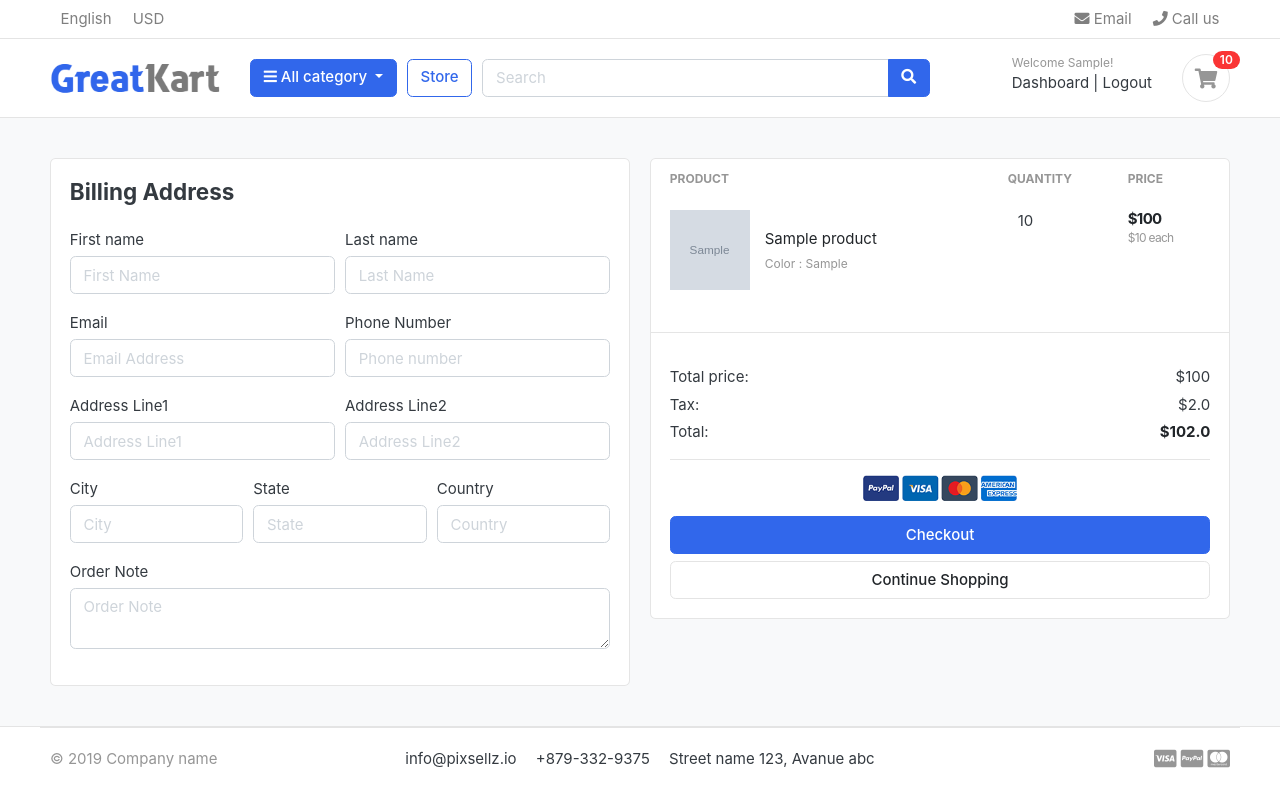
After one commit to MrinalBhatt/Greatkart, a Django app: page /cart/checkout/ in a window 1280 px wide. The commit adds this page. Run offline with Django 5.2, Linux system fonts and the light colour scheme; a user stored in the database is signed in; tables that the repository leaves empty hold one stand-in row (values such as "Sample post"); grey boxes marked "Sample" are stand-in pictures; some libraries are stand-ins or nearby versions; some web fonts are replaced.

Commit message:
add to cart with user signin

```diff
--- a/carts/admin.py
+++ b/carts/admin.py
@@ -2,7 +2,7 @@ from django.contrib import admin
 from carts.models import Cart, CartItem
 
 class CartAdmin(admin.ModelAdmin):
-    list_display = ('cart_id', 'created_at')
+    list_display = ('cart_id', 'user', 'created_at')
 
 class CartItemAdmin(admin.ModelAdmin):
     list_display = ('product' , 'cart' , 'is_active')
--- a/carts/context_processors.py
+++ b/carts/context_processors.py
@@ -1,13 +1,25 @@
 from carts.models import Cart,CartItem
 from carts.views import _cart_id
-
+from django.http import HttpResponse
 def cart_count(request):
     cart_count = 0
     try:
-        cart = Cart.objects.get(cart_id = _cart_id(request))
-        cart_items = CartItem.objects.filter(cart = cart, is_active = True)
-        for cart_item in cart_items:
-            cart_count += cart_item.quantity
-    except Cart.DoesNotExist:
+        if request.user.is_authenticated:
+            cart_id = request.user
+            cart = Cart.objects.filter(user = cart_id )
+            cart_items = list()
+            for ct in cart:
+                cart_items = CartItem.objects.filter(cart = ct, is_active = True)
+                for cart_item in cart_items:
+                    cart_count += cart_item.quantity
+
+        else:
+            cart_id = _cart_id(request)
+            cart = Cart.objects.get(cart_id = cart_id)
+            cart_items = CartItem.objects.filter(cart = cart, is_active = True)
+            for cart_item in cart_items:
+                cart_count += cart_item.quantity
+    except (Cart.DoesNotExist, CartItem.DoesNotExist):
         cart_count = 0
+
     return {'cart_count' : cart_count}
--- a/carts/urls.py
+++ b/carts/urls.py
@@ -4,8 +4,8 @@ from carts import views
 urlpatterns = [
     path('', views.cart, name='cart'),
     path('add_cart/<int:product_id>', views.add_cart, name="add_cart"),
-    path('delete_cart_quantity/<int:cart_item_id>', views.delete_cart_quantity, name="delete_cart_quantity"),
-    path('remove_cart_item/<int:cart_item_id>', views.remove_cart_item, name="remove_cart_item")
-
+    path('delete_cart_quantity/<int:cart_item_id>/<str:cart_id>', views.delete_cart_quantity, name="delete_cart_quantity"),
+    path('remove_cart_item/<int:cart_item_id>/<str:cart_id>', views.remove_cart_item, name="remove_cart_item"),
+    path('checkout/', views.checkout, name="checkout")
 
 ]
--- a/carts/views.py
+++ b/carts/views.py
@@ -4,12 +4,15 @@ from django.http import  HttpResponse
 from store.models import Product, VariationProduct
 from .models import Cart,CartItem
 from django.core.exceptions import ObjectDoesNotExist
+from django.contrib.auth.decorators import login_required
+from django.contrib.auth.models import AnonymousUser
 
 def _cart_id(request):
     cart_id = request.session.session_key
-    if not cart_id:
+    if not cart_id :
         cart_id = request.session.create()
     return cart_id
+
 
 def add_cart(request, product_id):
     product = Product.objects.get(id = product_id)
@@ -26,10 +29,13 @@ def add_cart(request, product_id):
                 pass
 
         try:
-            cart = Cart.objects.get(cart_id = _cart_id(request))
+            if(request.user.is_authenticated):
+                cart = Cart.objects.get(user= request.user)
+            else:
+                cart = Cart.objects.get(cart_id = _cart_id(request))
         except Cart.DoesNotExist:
             cart = Cart.objects.create(cart_id = _cart_id(request))
-        cart.save()
+            cart.save()
 
         is_cart_item_exist = CartItem.objects.filter(product = product, cart = cart).exists()
         if is_cart_item_exist:
@@ -48,6 +54,7 @@ def add_cart(request, product_id):
                 item.quantity += 1
                 item.save()
             else:
+
                 cart_item = CartItem.objects.create(
                     product = product,
                     quantity = 1,
@@ -69,8 +76,12 @@ def add_cart(request, product_id):
                 cart_item.save()
     return redirect('cart')
 
-def delete_cart_quantity(request, cart_item_id):
-    cart = Cart.objects.get(cart_id = _cart_id(request))
+
+def delete_cart_quantity(request, cart_item_id, cart_id = 0):
+    if request.user.is_authenticated:
+        cart = Cart.objects.get(cart_id = cart_id)
+    else:
+        cart = Cart.objects.get(cart_id = _cart_id(request))
     cart_item = CartItem.objects.get(id = cart_item_id, cart = cart)
     if cart_item.quantity > 1 :
         cart_item.quantity -= 1
@@ -79,8 +90,11 @@ def delete_cart_quantity(request, cart_item_id):
         cart_item.delete()
     return redirect('cart')
 
-def remove_cart_item(request, cart_item_id):
-    cart = Cart.objects.get(cart_id = _cart_id(request))
+def remove_cart_item(request, cart_item_id, cart_id = 0):
+    if request.user.is_authenticated:
+            cart = Cart.objects.get(cart_id = cart_id)
+    else:
+        cart = Cart.objects.get(cart_id = _cart_id(request))
     cart_item = CartItem.objects.get(id = cart_item_id, cart = cart)
     cart_item.delete()
     return redirect('cart')
@@ -90,8 +104,47 @@ def remove_cart_item(request, cart_item_id):
 def cart(request,quantity= 0, total = 0,  cart_item = None):
     tax = 0
     grand_total = 0
+    cart_items = list()
     try:
-        cart = Cart.objects.get(cart_id = _cart_id(request))
+        if request.user.is_authenticated:
+            cart = Cart.objects.filter(user__id = request.user.id)
+            for ct in cart:
+                cart_item_data   = CartItem.objects.filter(cart = ct , is_active = True)
+                cart_items      += cart_item_data
+                for cart_item in cart_item_data:
+                    total       += ( cart_item.product.price * cart_item.quantity )
+                    quantity    += cart_item.quantity
+                    tax         = ( 2 * total ) /100
+                    grand_total = total + tax
+        else:
+            cart = Cart.objects.get(cart_id = _cart_id(request))
+            cart_items = CartItem.objects.filter(cart = cart , is_active = True)
+            for cart_item in cart_items:
+                total       += ( cart_item.product.price * cart_item.quantity )
+                quantity    += cart_item.quantity
+                tax         = ( 2 * total ) /100
+                grand_total = total + tax
+    except ObjectDoesNotExist:
+        pass
+
+    context = {
+        'total' : total,
+        'quantity' : quantity,
+        'cart_items' : cart_items,
+        'tax' : tax,
+        'grand_total' : grand_total
+    }
+    return render(request, 'store/cart.html', context)
+
+@login_required(login_url= 'login')
+def checkout(request,quantity= 0, total = 0,  cart_item = None):
+    tax = 0
+    grand_total = 0
+    try:
+        if request.user.is_authenticated:
+            cart = Cart.objects.get(user__id = request.user.id)
+        else:
+            cart = Cart.objects.get(cart_id = _cart_id(request))
         cart_items = CartItem.objects.filter(cart = cart , is_active = True)
         for cart_item in cart_items:
             total       += ( cart_item.product.price * cart_item.quantity )
@@ -108,6 +161,4 @@ def cart(request,quantity= 0, total = 0,  cart_item = None):
         'tax' : tax,
         'grand_total' : grand_total
     }
-    # return HttpResponse()
-    # exit()
-    return render(request, 'store/cart.html', context)
+    return render(request, 'store/checkout.html', context)
--- /dev/null
+++ b/templates/store/checkout.html
@@ -0,0 +1,148 @@
+{% extends 'base.html' %}
+{% load static %}
+{% block content %}
+<section class="section-content padding-y bg">
+    <div class="container">
+
+    <!-- ============================ COMPONENT 1 ================================= -->
+    <div class="row">
+        <aside class="col-lg-6">
+    <div class="card">
+        <article class="card-body">
+            <header class="mb-4"><h4 class="card-title">Billing Address</h4></header>
+        <form method="POST">
+            {% csrf_token %}
+                <div class="form-row">
+                    <div class="col form-group">
+                        <label>First name</label>
+                        <input type="text" class="form-control" placeholder="First Name" name="first_name">
+                    </div>
+                    <div class="col form-group">
+                        <label>Last name</label>
+                        <input type="text" class="form-control" placeholder="Last Name" name="last_name">
+                    </div>
+                </div>
+                <div class="form-row">
+                    <div class="col form-group">
+                        <label>Email</label>
+                        <input type="text" class="form-control" placeholder="Email Address" name="email">
+                    </div>
+                    <div class="col form-group">
+                        <label>Phone Number</label>
+                        <input type="text" class="form-control" placeholder="Phone number" name="phone_number">
+                    </div>
+                </div>
+                <div class="form-row">
+                    <div class="col form-group">
+                        <label>Address Line1</label>
+                        <input type="text" class="form-control" placeholder="Address Line1" name="address_line_1">
+                    </div>
+                    <div class="col form-group">
+                        <label>Address Line2</label>
+                        <input type="text" class="form-control" placeholder="Address Line2" name="address_line_2">
+                    </div>
+                </div>
+                <div class="form-row">
+                    <div class="col form-group">
+                        <label>City</label>
+                        <input type="text" class="form-control" placeholder="City" name="city">
+                    </div>
+                    <div class="col form-group">
+                        <label>State</label>
+                        <input type="text" class="form-control" placeholder="State" name="state">
+                    </div>
+                    <div class="col form-group">
+                        <label>Country</label>
+                        <input type="text" class="form-control" placeholder="Country" name="country">
+                    </div>
+                </div>
+                <div class="form-row">
+                    <div class="col form-group">
+                        <label>Order Note</label>
+                        <textarea name="order_note" class="form-control" placeholder="Order Note"></textarea>
+                    </div>
+                </div>
+        </form>
+    </div> <!-- card.// -->
+
+        </aside> <!-- col.// -->
+        <aside class="col-lg-6">
+
+            <div class="card">
+                <table class="table table-borderless table-shopping-cart">
+                    <thead class="text-muted">
+                    <tr class="small text-uppercase">
+                      <th scope="col">Product</th>
+                      <th scope="col" width="120">Quantity</th>
+                      <th scope="col" width="120">Price</th>
+                    </tr>
+                    </thead>
+                    <tbody>
+                        {% for cart_item in cart_items %}
+                    <tr>
+                        <td>
+                            <figure class="itemside align-items-center">
+                                <div class="aside"><img src="{{cart_item.product.image.url}}" class="img-sm"></div>
+                                <figcaption class="info">
+                                    <a href="{{cart_item.product.get_product_urls}}" class="title text-dark">{{cart_item.product.product_name}}</a>
+                                    <p class="text-muted small">
+                                        {% if cart_item.variation.all %}
+                                        {% for item in cart_item.variation.all %}
+                                            {{item.category_name | capfirst}} : {{item.category_value | capfirst}} <br>
+                                        {% endfor %}
+                                        {% endif%}
+                                    </p>
+                                </figcaption>
+                            </figure>
+                        </td>
+                        <td>
+                            <!-- col.// -->
+                                        <div class="col">
+                                           {{cart_item.quantity}}
+                                        </div> <!-- col.// -->
+                        </td>
+                        <td>
+                            <div class="price-wrap">
+                                <var class="price">${{cart_item.sub_total}}</var>
+                                <small class="text-muted"> ${{cart_item.product.price}} each </small>
+                            </div> <!-- price-wrap .// -->
+                        </td>
+                    </tr>
+                     <!-- {{cart_item } -->
+                    {% endfor %}
+                    </tbody>
+                </table>
+                <hr>
+            <div class="card-body">
+                <dl class="dlist-align">
+                  <dt>Total price:</dt>
+                  <dd class="text-right">${{total}}</dd>
+                </dl>
+                <dl class="dlist-align">
+                  <dt>Tax:</dt>
+                  <dd class="text-right"> ${{tax}}</dd>
+                </dl>
+                <dl class="dlist-align">
+                  <dt>Total:</dt>
+                  <dd class="text-right text-dark b"><strong>${{grand_total}}</strong></dd>
+                </dl>
+                <hr>
+                <p class="text-center mb-3">
+                    <img src="{% static './images/misc/payments.png' %}" height="26">
+                </p>
+                {% if user.id is None %}
+                <a href="{% url 'login' %}" class="btn btn-primary btn-block"> Checkout </a>
+                {% else %}
+                <a href="{% url 'login' %}" class="btn btn-primary btn-block"> Checkout </a>
+                {% endif %}
+                <a href="{% url 'store' %}" class="btn btn-light btn-block">Continue Shopping</a>
+            </div> <!-- card-body.// -->
+            </div> <!-- card.// -->
+
+    </aside> <!-- col.// -->
+
+
+    </div> <!-- row.// -->
+    </div> <!-- container .//  -->
+    </section>
+{% endblock %}
--- a/templates/store/product_detail.html
+++ b/templates/store/product_detail.html
@@ -16,7 +16,7 @@
     </article> <!-- gallery-wrap .end// -->
             </aside>
             <main class="col-md-6 border-left">
-              <form action="{% url 'add_cart' product.id %}" method="POST">
+              <form action="{% url 'add_cart' product.id  %}" method="POST">
     <article class="content-body">
 
     <h2 class="title">{{product.product_name}}</h2>
```
Also changed, not shown: accounts/views.py (+45 -1 lines), carts/models.py (+4 -4 lines), templates/store/cart.html (+5 -4 lines), carts/migrations/0003_cart_user.py (added), 1 other file.
